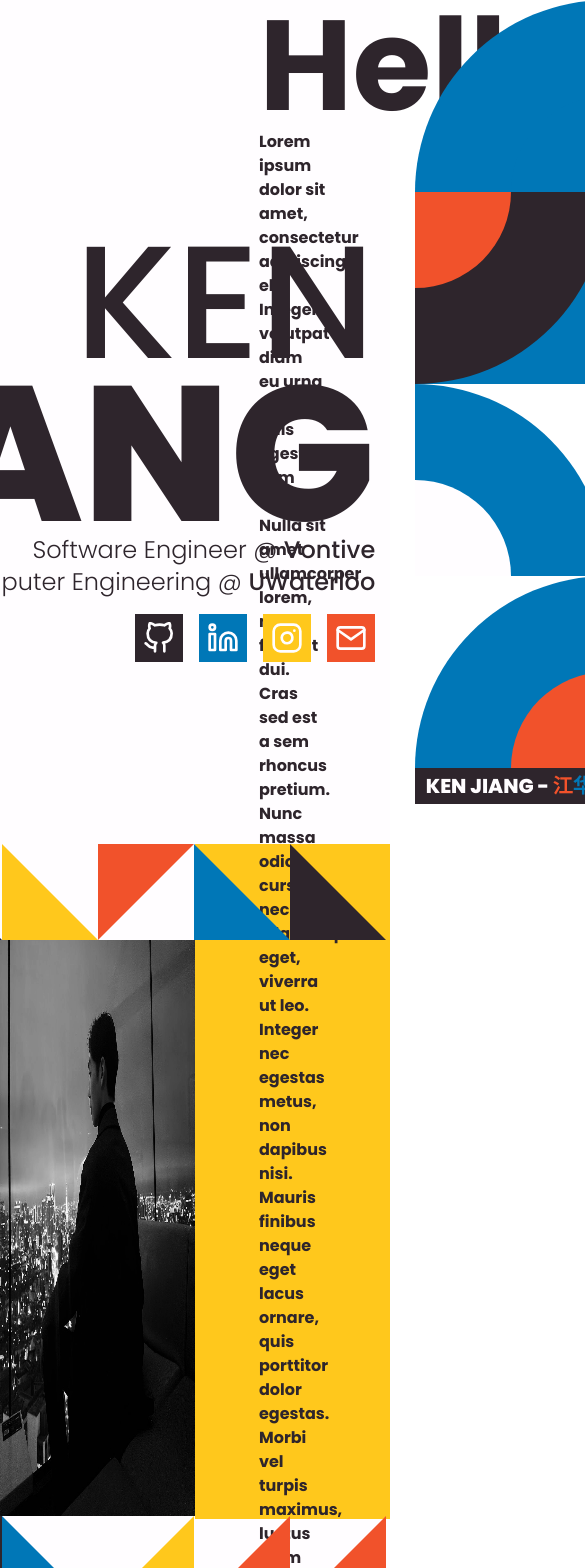
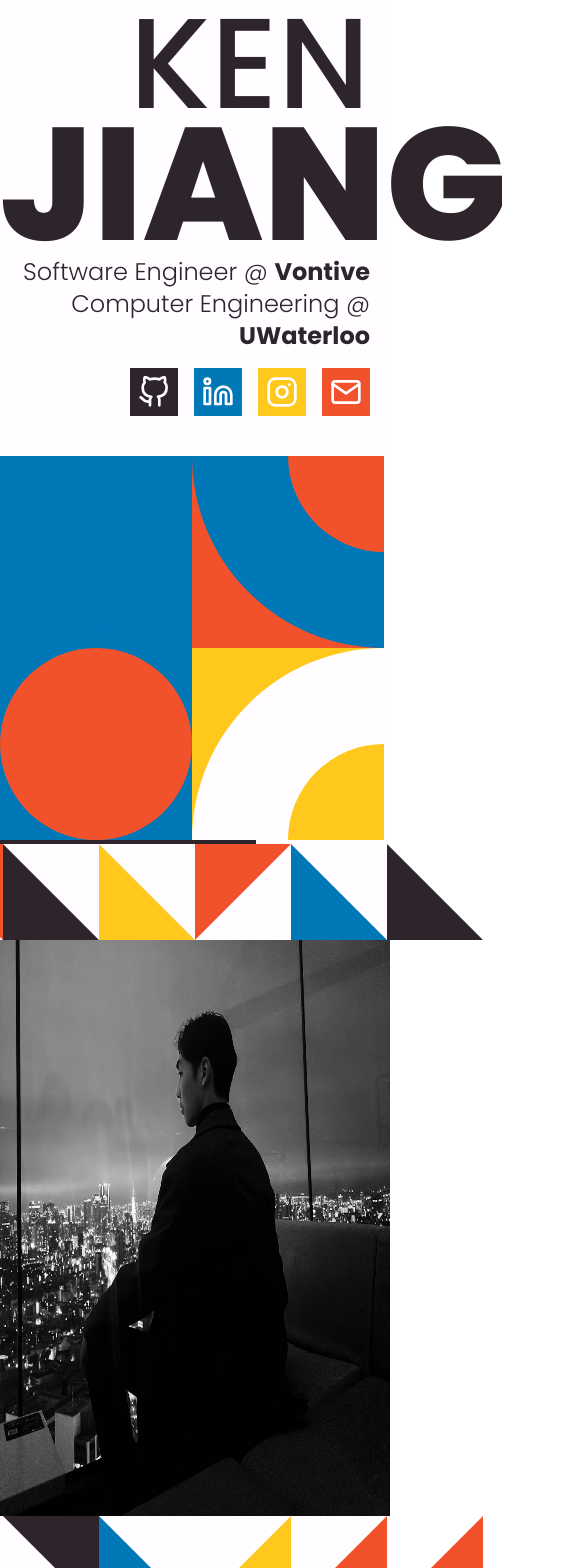
Before and after one commit to kenzoengineer/2024-portfolio, a React (Create React App) app: page / in a window 390 px wide. Shown: the top 1568 px of the page, 585 px wide, since content can reach past the window. Built offline with nearby package versions, Linux system fonts and the light colour scheme.

Commit message:
fixed some mobile issues (more to come)

```diff
--- a/src/components/Hello.tsx
+++ b/src/components/Hello.tsx
@@ -7,7 +7,7 @@ const HEIGHT = 2;
 
 const Hello = () => {
     return (
-        <div className="w-screen max-h-[80vh] text-b-black grid grid-cols-2 font-bold">
+        <div className="w-screen md:max-h-[80vh] text-b-black md:grid md:grid-cols-2 font-bold">
             <div className="flex flex-col justify-center items-center">
                 <div className="flex">
                     {Array(WIDTH)
@@ -32,13 +32,15 @@ const Hello = () => {
                         </div>
                     ))}
             </div>
-            <div className="bg-b-yellow p-16 flex flex-col justify-center h-[80vh]">
-                <div className="flex items-center">
-                    <h1 className="text-9xl mr-4">Hello</h1>
-                    <BEye />
-                    <BDot color="bg-b-black" />
-                    <BDot color="bg-b-red" />
-                    <BDot color="bg-b-blue" />
+            <div className="bg-b-yellow p-16 flex flex-col justify-center md:h-[80vh]">
+                <div className="flex max-md:flex-col-reverse items-center">
+                    <h1 className="text-9xl md:mr-4">Hello</h1>
+                    <div className="flex items-center">
+                        <BEye />
+                        <BDot color="bg-b-black" />
+                        <BDot color="bg-b-red" />
+                        <BDot color="bg-b-blue" />
+                    </div>
                 </div>
                 <div>
                     <p>
--- a/src/components/Hero.tsx
+++ b/src/components/Hero.tsx
@@ -2,10 +2,7 @@ import { fadeIn, useWindowDimension } from "../consts";
 import { FiGithub, FiLinkedin, FiInstagram, FiMail } from "react-icons/fi";
 import Button from "./Button";
 import BRoundSquares from "./bauhaus/BRoundSquares";
-import { useCallback, useEffect, useRef, useState } from "react";
-
-const WIDTH = 6;
-//const HEIGHT = 4;
+import { useCallback, useEffect, useState } from "react";
 
 const Hero = () => {
     let [height, setHeight] = useState<number>(
@@ -18,8 +15,14 @@ const Hero = () => {
     let [windowWidth, windowHeight] = useWindowDimension();
 
     const updateDims = useCallback(() => {
-        setHeight(Math.floor(windowHeight / 200));
-        setWidth(Math.floor(windowWidth / 350));
+        // max-md is 768
+        if (windowWidth < 768) {
+            setWidth(Math.floor(windowWidth / 150));
+            setHeight(2);
+        } else {
+            setWidth(Math.floor(windowWidth / 350));
+            setHeight(Math.floor(windowHeight / 200));
+        }
     }, [windowHeight, windowWidth]);
 
     useEffect(() => {
@@ -27,25 +30,25 @@ const Hero = () => {
     }, [windowHeight, windowWidth]);
 
     return (
-        <div className="w-screen h-screen bg-b-white flex justify-center">
-            <div className="text-b-black pr-10 text-right h-screen flex flex-col justify-center">
+        <div className="w-screen h-screen bg-b-white flex max-md:flex-col justify-center">
+            <div className="text-b-black max-md:pb-10 pr-5 md:pr-10 text-right md:h-screen flex flex-col justify-center">
                 <h1
-                    className={`text-bigger font-medium h-[8rem] ${fadeIn[0]} fadeIn`}
+                    className={`text-9xl md:text-bigger font-medium h-[4rem] md:h-[6rem] ${fadeIn[0]} fadeIn`}
                 >
                     KEN
                 </h1>
                 <h1
-                    className={`text-huge font-extrabold h-[14rem] ${fadeIn[1]} fadeIn`}
+                    className={`text-bigger md:text-huge font-extrabold h-[12rem] md:h-[14rem] ${fadeIn[1]} fadeIn`}
                 >
                     JIANG
                 </h1>
                 <p className={`text-2xl font-thin ${fadeIn[2]} `}>
                     Software Engineer @{" "}
-                    <span className="font-medium">Vontive</span>
+                    <span className="font-bold">Vontive</span>
                 </p>
                 <p className={`text-2xl font-thin ${fadeIn[3]} `}>
                     Computer Engineering @{" "}
-                    <span className="font-medium">UWaterloo</span>
+                    <span className="font-bold">UWaterloo</span>
                 </p>
                 <div className="flex mt-4 justify-end">
                     <Button bg={"bg-b-black"} i={4}>
@@ -62,7 +65,7 @@ const Hero = () => {
                     </Button>
                 </div>
             </div>
-            <div className="flex flex-col">
+            <div className="flex flex-col max-md:h-1/2 overflow-x-hidden">
                 {Array(height)
                     .fill(1)
                     .map((x, i) => (
@@ -75,7 +78,7 @@ const Hero = () => {
                         </div>
                     ))}
                 <div
-                    className={`font-black text-xl fadeIn ${fadeIn[8]} bg-b-black w-52 p-1 text-center`}
+                    className={`font-black text-xl fadeIn ${fadeIn[8]} bg-b-black w-64 p-1 text-center`}
                 >
                     <span className="text-b-white">KEN JIANG - </span>
                     <span className="text-b-red">江</span>
--- a/src/components/Skills.tsx
+++ b/src/components/Skills.tsx
@@ -3,11 +3,11 @@ import BLogs from "./bauhaus/BLogs";
 
 const Skills = () => {
     return (
-        <div className="flex flex-col px-20 py-32">
-            <div className="text-bigger">
+        <div className="flex flex-col md:px-20 md:py-32 mt-24">
+            <div className="text-8xl md:text-bigger">
                 TECHNICAL<span className="font-black"> SKILLS</span>
             </div>
-            <div className="flex items-center justify-center">
+            <div className="flex max-md:flex-col-reverse items-center justify-center mt-10">
                 <BLogs />
                 <SkillsContainer />
             </div>
--- a/src/components/SkillsContainer.tsx
+++ b/src/components/SkillsContainer.tsx
@@ -24,12 +24,12 @@ const iconClass = "w-12 h-12 text-b-white";
 
 const SkillsContainer = () => {
     return (
-        <div className="flex flex-col ml-10">
+        <div className="flex flex-col max-md:mt-10 ml-10">
             <div className="mb-10">
                 <div className="flex">
                     <h1 className="text-3xl font-thin">LANGUAGES</h1>
                 </div>
-                <div className="flex">
+                <div className="flex flex-wrap max-md:w-screen max-md:gap-y-7">
                     <IconContainer bg={"bg-b-blue"}>
                         <SiJavascript className={iconClass} />
                     </IconContainer>
@@ -54,7 +54,7 @@ const SkillsContainer = () => {
                 <div className="flex">
                     <h1 className="text-3xl font-thin">FRAMEWORKS</h1>
                 </div>
-                <div className="flex">
+                <div className="flex flex-wrap max-md:w-screen max-md:gap-y-7">
                     <IconContainer bg={"bg-b-yellow"}>
                         <SiReact className={iconClass} />
                     </IconContainer>
@@ -76,7 +76,7 @@ const SkillsContainer = () => {
                 <div className="flex">
                     <h1 className="text-3xl font-thin">TOOLS</h1>
                 </div>
-                <div className="flex">
+                <div className="flex flex-wrap max-md:w-screen max-md:gap-y-7">
                     <IconContainer bg={"bg-b-red"}>
                         <FaGitAlt className={iconClass} />
                     </IconContainer>
--- a/src/components/bauhaus/BLogs.tsx
+++ b/src/components/bauhaus/BLogs.tsx
@@ -17,32 +17,32 @@ const BLogs = () => {
     }, [isVisible]);
 
     return (
-        <div className="flex flex-col mr-10" ref={ref}>
-            <div className="w-[50rem] h-36 overflow-x-hidden bg-b-black">
+        <div className="flex flex-col md:mr-10" ref={ref}>
+            <div className="relative w-screen md:w-[50rem] h-36 overflow-x-hidden bg-b-black">
                 <div className="sr -translate-x-full">
                     <div className="absolute bg-b-red h-36 w-[50rem] rounded-r-full"></div>
                     <div className="absolute bg-b-yellow h-36 w-[30rem] rounded-r-full"></div>
                 </div>
             </div>
-            <div className="relative w-[50rem] h-36 overflow-x-hidden bg-b-black">
-                <div className="sl translate-x-full">
+            <div className="relative w-screen md:w-[50rem] h-36 overflow-x-hidden bg-b-black">
+                <div className="sl translate-x-full animation-delay-300">
                     <div className="absolute bg-b-blue h-36 w-[50rem] rounded-l-full"></div>
                     <div className="absolute bg-b-black h-36 w-[30rem] rounded-l-full right-0"></div>
                     <div className="absolute bg-b-yellow h-36 w-[20rem] rounded-tl-full right-[-10rem]"></div>
                 </div>
             </div>
-            <div className="relative w-[50rem] h-36 overflow-x-hidden bg-b-black">
-                <div className="sr -translate-x-full">
-                    <div className="absolute bg-b-blue h-36 w-[50rem]"></div>
+            <div className="relative w-screen md:w-[50rem] h-36 overflow-x-hidden bg-b-black">
+                <div className="sr -translate-x-full animation-delay-[600ms]">
+                    <div className="absolute bg-b-blue rounded-r-full h-36 w-[50rem]"></div>
                     <div className="absolute bg-b-white h-36 w-[35rem] rounded-r-full"></div>
                     <div className="absolute bg-b-red h-36 w-[15rem] rounded-r-full"></div>
                 </div>
-                <div className="sl translate-x-full">
+                <div className="sl translate-x-full animation-delay-[300ms]">
                     <div className="absolute bg-b-red h-36 w-[20rem] rounded-bl-full right-[-10rem]"></div>
                 </div>
             </div>
-            <div className="relative w-[50rem] h-36 overflow-x-hidden bg-b-black">
-                <div className="sl translate-x-full">
+            <div className="relative w-screen md:w-[50rem] h-36 overflow-x-hidden bg-b-black">
+                <div className="sl translate-x-full animation-delay-[900ms]">
                     <div className="absolute bg-b-blue h-36 w-[50rem] rounded-l-full"></div>
                     <div className="relative bg-b-yellow h-36 w-[30rem] rounded-l-full right-[-20rem]"></div>
                 </div>
```
